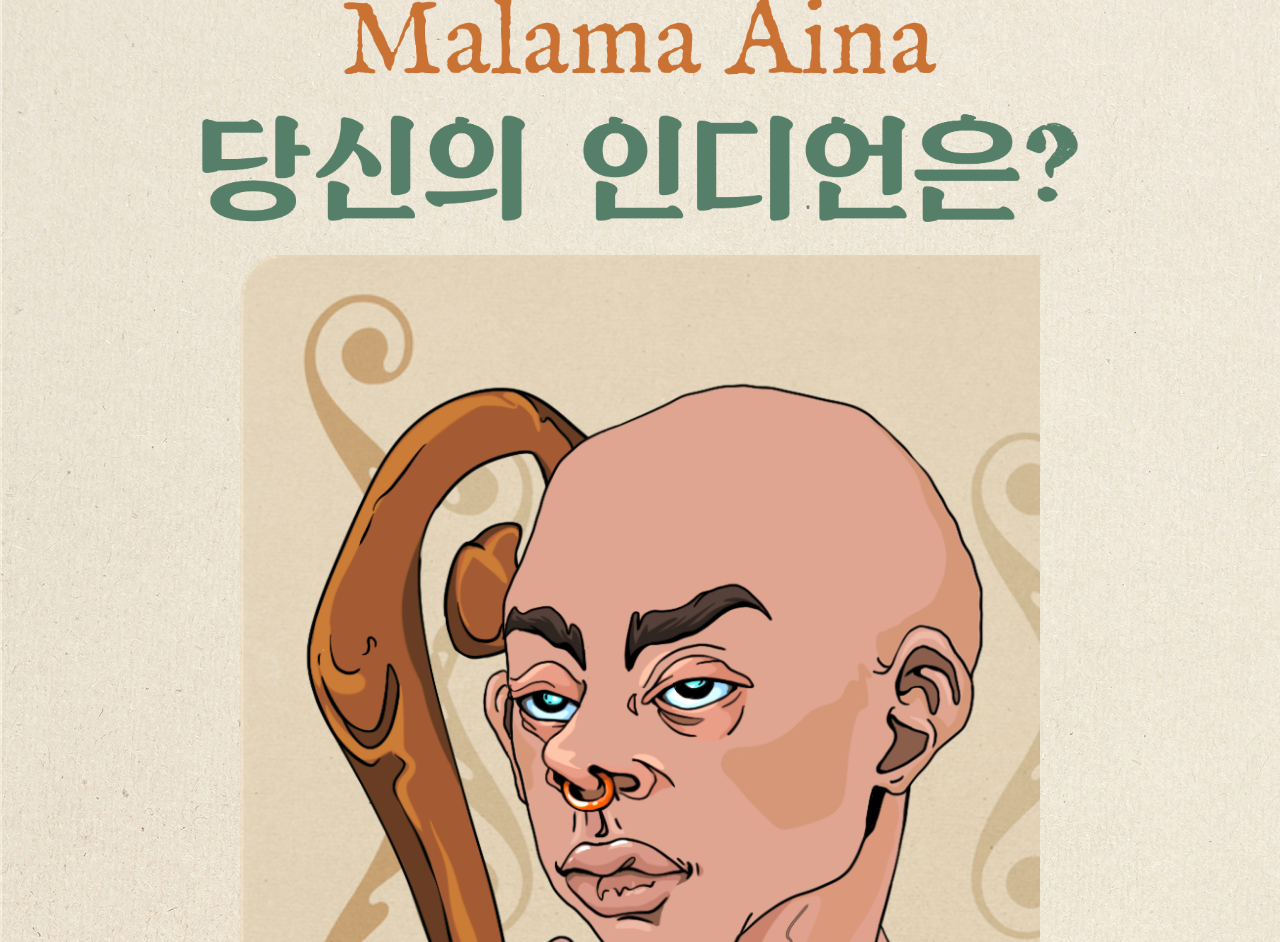
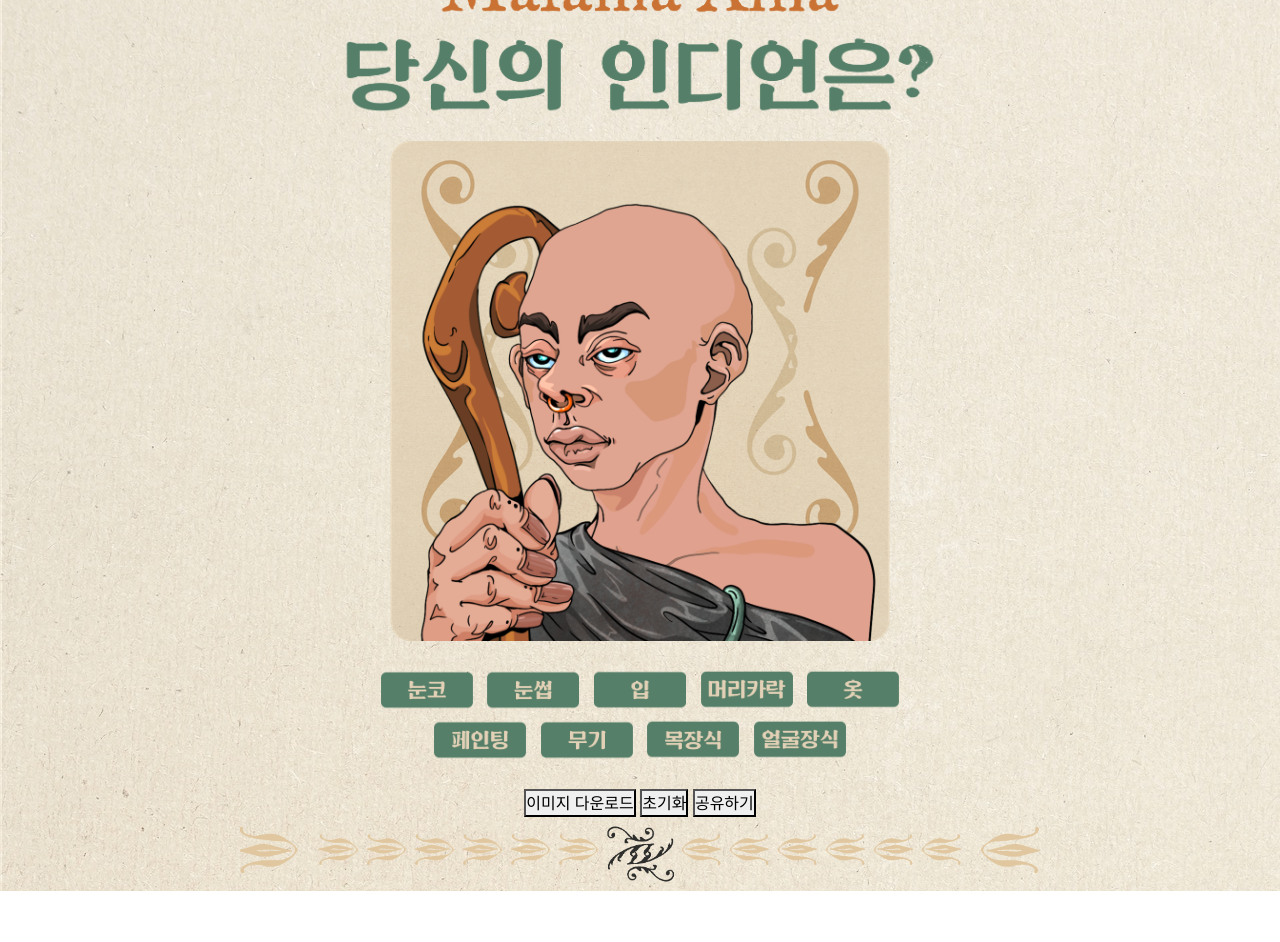
Before and after one commit to aaronsatae/malama-aina, a website: page index.html in a window 1280 px wide. Shown: the part 123-1065 px from the top of the page. After the commit the page ends 1014 px from the top, so only its background shows below. Drawn offline with nearby package versions, Linux system fonts and the light colour scheme.

Commit message:
adjust element width, height

```diff
--- a/styles.css
+++ b/styles.css
@@ -13,8 +13,14 @@ header {
     height: auto;
 }
 
+header img {
+    display: flex;
+    margin: auto;
+}
+
 .main-title {
     width: 70vw;
+    max-width: 600px;
 }
 
 footer {
@@ -24,12 +30,18 @@ footer {
 
 .divider {
     width: 90%;
+    max-width: 800px;
+}
+
+.container {
+    max-width: 800px;
 }
 
 #character {
     width: 80vw;
-    max-width: 800px;
+    max-width: 500px;
     height: 80vw;
+    max-height: 500px;
     padding: 0;
     display: flex;
 }
@@ -124,7 +136,7 @@ footer {
 }
 
 .btn img {
-    height: 4vh;
+    height: 5vh;
 }
 
 #image-list {
```
